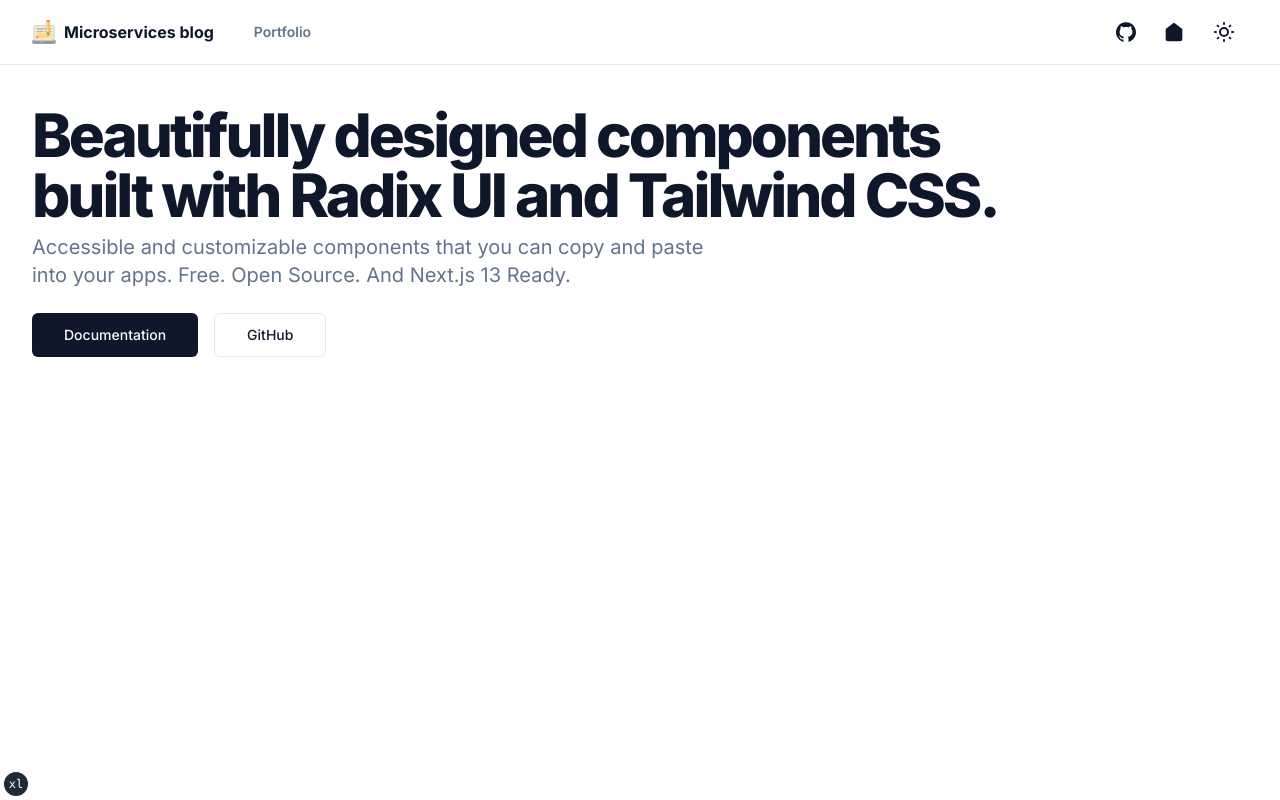
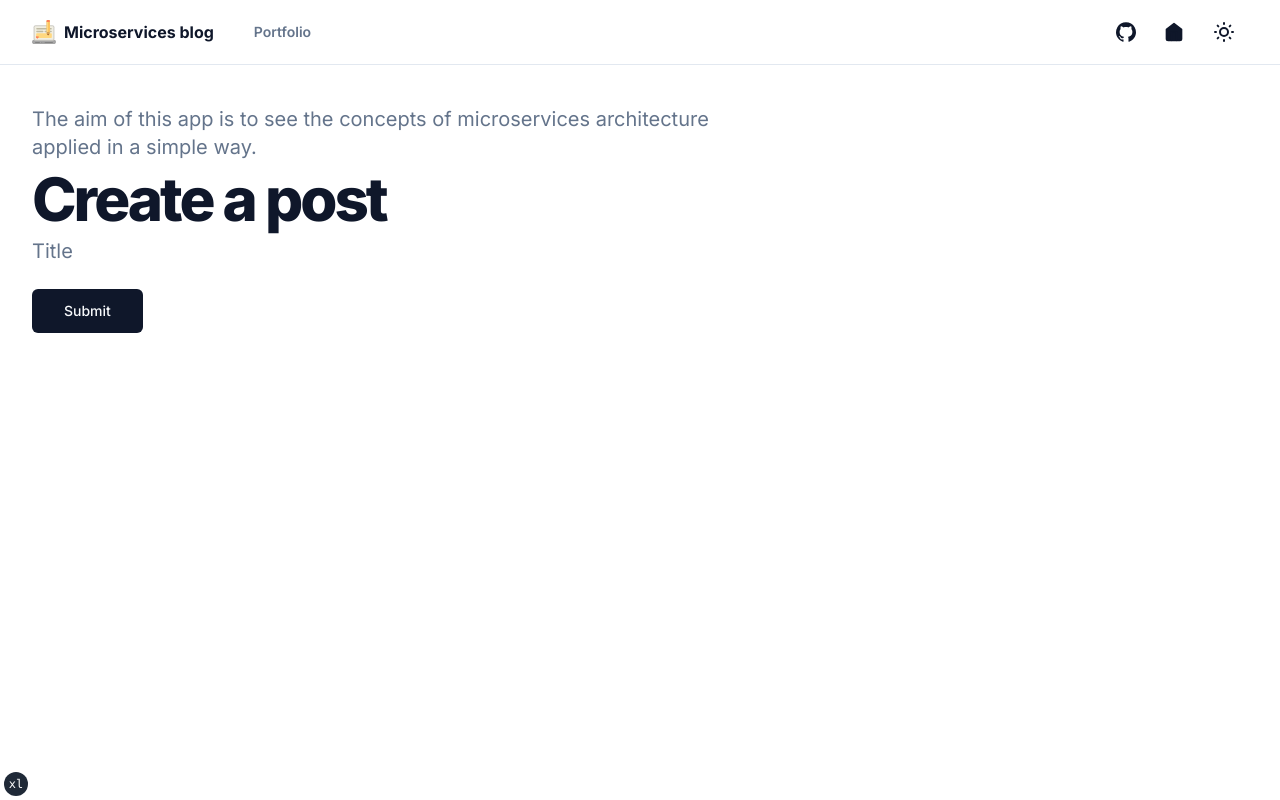
Before and after one commit to jorgeyza/mini-microservices-blog, a Next.js app in the folder apps/client/: page / in a window 1280 px wide. Built offline with nearby package versions, Linux system fonts and the light colour scheme.

Commit message:
Update index page

```diff
--- a/apps/client/app/page.tsx
+++ b/apps/client/app/page.tsx
@@ -1,37 +1,32 @@
 import Link from "next/link"
 
-import { siteConfig } from "~/config/site"
 import { buttonVariants } from "~/components/ui/button"
 
 export default function IndexPage() {
   return (
     <section className="container grid items-center gap-6 pb-8 pt-6 md:py-10">
       <div className="flex max-w-[980px] flex-col items-start gap-2">
+        <p className="text-muted-foreground max-w-[700px] text-lg sm:text-xl">
+          The aim of this app is to see the concepts of microservices
+          architecture applied in a simple way.
+        </p>
         <h1 className="text-3xl font-extrabold leading-tight tracking-tighter sm:text-3xl md:text-5xl lg:text-6xl">
-          Beautifully designed components <br className="hidden sm:inline" />
-          built with Radix UI and Tailwind CSS.
+          Create a post <br className="hidden sm:inline" />
         </h1>
-        <p className="max-w-[700px] text-lg text-muted-foreground sm:text-xl">
-          Accessible and customizable components that you can copy and paste
-          into your apps. Free. Open Source. And Next.js 13 Ready.
-        </p>
+        <form>
+          <p className="text-muted-foreground max-w-[700px] text-lg sm:text-xl">
+            Title
+          </p>
+        </form>
       </div>
       <div className="flex gap-4">
         <Link
-          href={siteConfig.links.docs}
+          href={"#"}
           target="_blank"
           rel="noreferrer"
           className={buttonVariants({ size: "lg" })}
         >
-          Documentation
-        </Link>
-        <Link
-          target="_blank"
-          rel="noreferrer"
-          href={siteConfig.links.github}
-          className={buttonVariants({ variant: "outline", size: "lg" })}
-        >
-          GitHub
+          Submit
         </Link>
       </div>
     </section>
```
